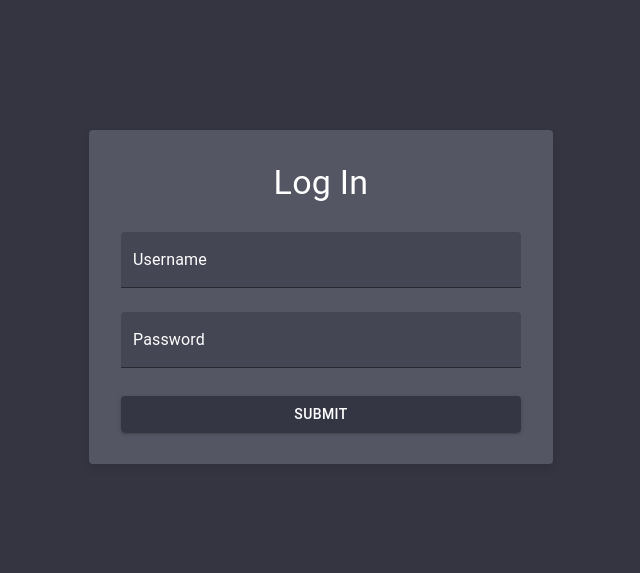
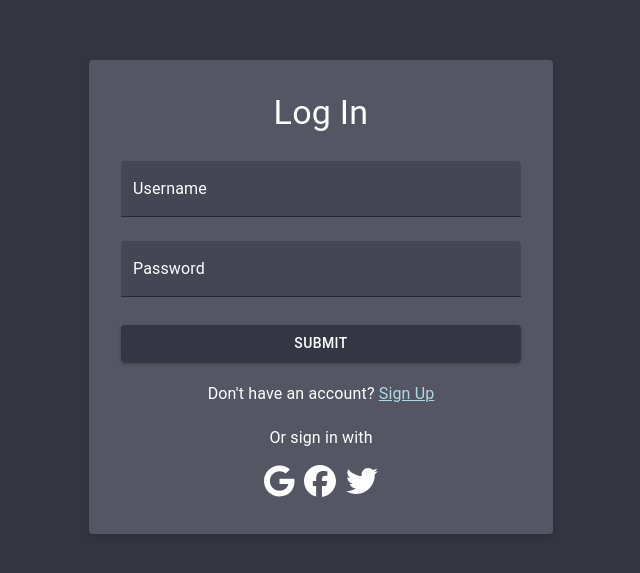
Before and after one commit to AnikSingha/chatApp, a React (Vite) app: page / in a window 1280 px wide. Shown: the part 103-676 px from the top of the page, without its empty margins (319-959 px from the left). Built offline with nearby package versions, Linux system fonts and the light colour scheme.

Commit message:
add other login options

```diff
--- a/package.json
+++ b/package.json
@@ -11,6 +11,9 @@
   "dependencies": {
     "@emotion/react": "^11.10.6",
     "@emotion/styled": "^11.10.6",
+    "@fortawesome/fontawesome-svg-core": "^6.4.0",
+    "@fortawesome/free-brands-svg-icons": "^6.4.0",
+    "@fortawesome/react-fontawesome": "^0.2.0",
     "@mui/material": "^5.11.16",
     "firebase": "^9.19.1",
     "react": "^18.2.0",
--- a/src/components/centerBox.jsx
+++ b/src/components/loginBox.jsx
@@ -1,10 +1,12 @@
 import { Box, Button, TextField, Typography } from '@mui/material';
+import { FontAwesomeIcon } from '@fortawesome/react-fontawesome';
+import { faFacebook, faGoogle, faTwitter } from '@fortawesome/free-brands-svg-icons';
 
 function LoginBox() {
   return (
     <Box
       sx={{
-        backgroundColor: '#545664', //444654 545664
+        backgroundColor: '#545664',
         borderRadius: '4px',
         boxShadow: '0px 4px 10px rgba(0, 0, 0, 0.1)',
         padding: '2rem',
@@ -45,10 +47,20 @@ function LoginBox() {
             style: { color: '#fff', backgroundColor: '#444654' },
           }}
         />
-        <Button variant="contained" fullWidth
-            sx={{backgroundColor:"#343644", marginTop: "20px"}}>
+        <Button variant="contained" fullWidth sx={{backgroundColor:"#343644", marginTop: "20px"}}>
           Submit
         </Button>
+        <Typography variant="body1" gutterBottom sx={{ marginTop: '20px' }}>
+          Don't have an account? <a href="#" style={{ color: '#ADD8E6' }}>Sign Up</a>
+        </Typography>
+        <Typography variant="body1" gutterBottom sx={{ marginTop: '20px' }}>
+          Or sign in with
+          <Box component="span" sx={{ display: 'flex', justifyContent: 'center', marginTop: '15px' }}>
+            <FontAwesomeIcon icon={faGoogle} style={{ color: '#fff', fontSize: '2rem', margin: '0 5px' }} />
+            <FontAwesomeIcon icon={faFacebook} style={{ color: '#fff', fontSize: '2rem', margin: '0 5px' }} />
+            <FontAwesomeIcon icon={faTwitter} style={{ color: '#fff', fontSize: '2rem', margin: '0 5px' }} />
+          </Box>
+        </Typography>
       </form>
     </Box>
   );
--- a/src/routes/login.jsx
+++ b/src/routes/login.jsx
@@ -1,5 +1,5 @@
 import { Box } from '@mui/material';
-import CenterBox from '../components/centerBox';
+import LoginBox from '../components/loginBox';
 
 function Login() {
   return (
@@ -11,7 +11,7 @@ function Login() {
         height: '100vh'
       }}
     >
-      <CenterBox />
+      <LoginBox />
     </Box>
   );
 }
```
Also changed, not shown: 1 other file (tests, documents, lock files or other folders).
